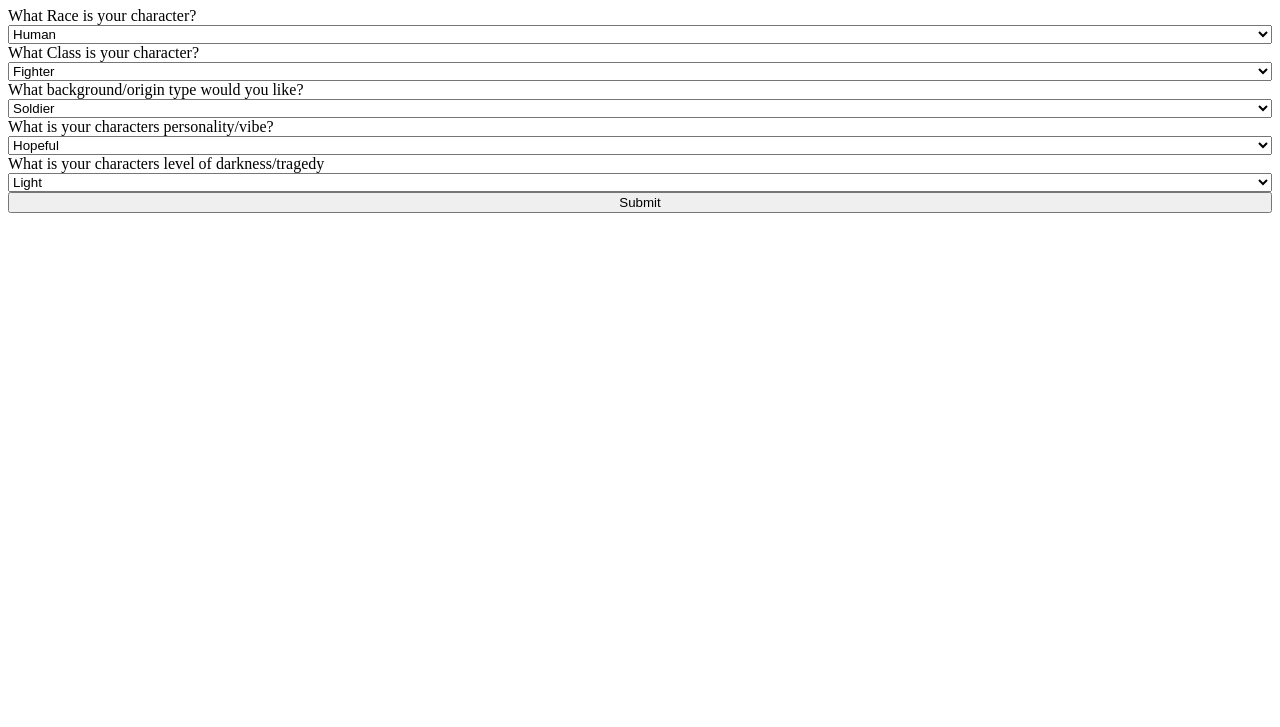
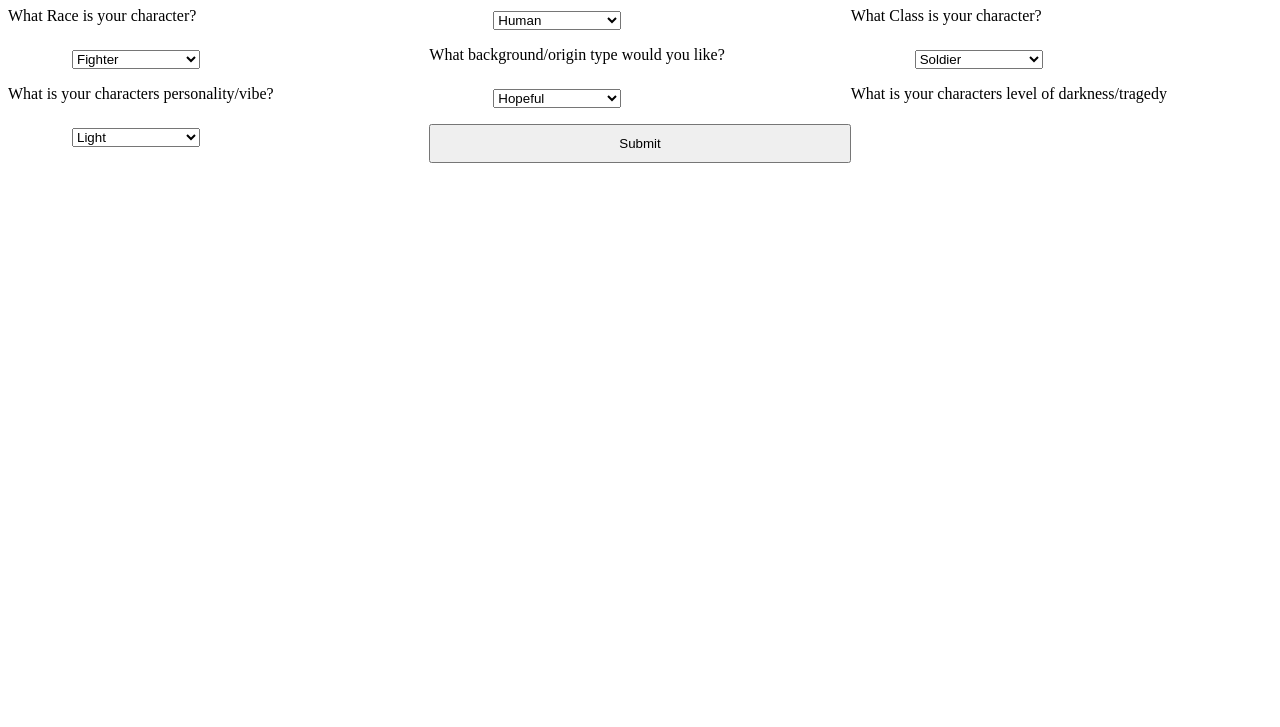
Before and after one commit to cody-pedro/Dev-Portfolio-Playground, a plain HTML site: page Character-Lore-Generator/index.html in a window 1280 px wide. Shown: the part 73-800 px from the top of the page. Drawn offline with Linux system fonts and the light colour scheme.

Commit message:
style changes.

```diff
--- a/Character-Lore-Generator/styles.css
+++ b/Character-Lore-Generator/styles.css
@@ -1,4 +1,21 @@
+body {
+    text-align: center;
+}
+
 form {
     display: grid;
-    align-content: safe center;
+    grid-template-columns: 1fr 1fr 1fr;
+    grid-template-rows: 1fr 1fr 1fr 1fr 1fr;
+
 }
+
+form label {
+    text-align: left;
+}
+
+form select {
+    max-width: 10vw;
+    margin-left: 5vw;
+    margin-bottom: 2vh;
+    margin-top: .5vh;
+}
```
